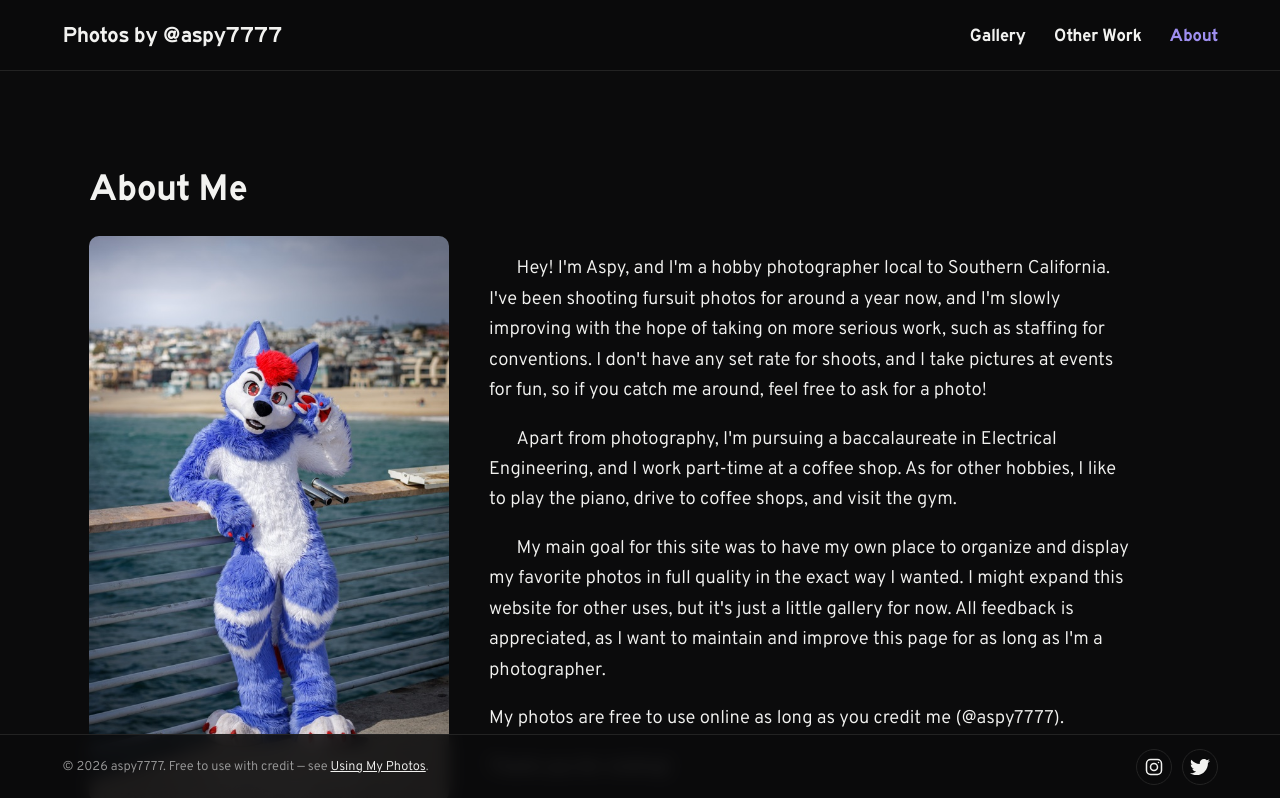
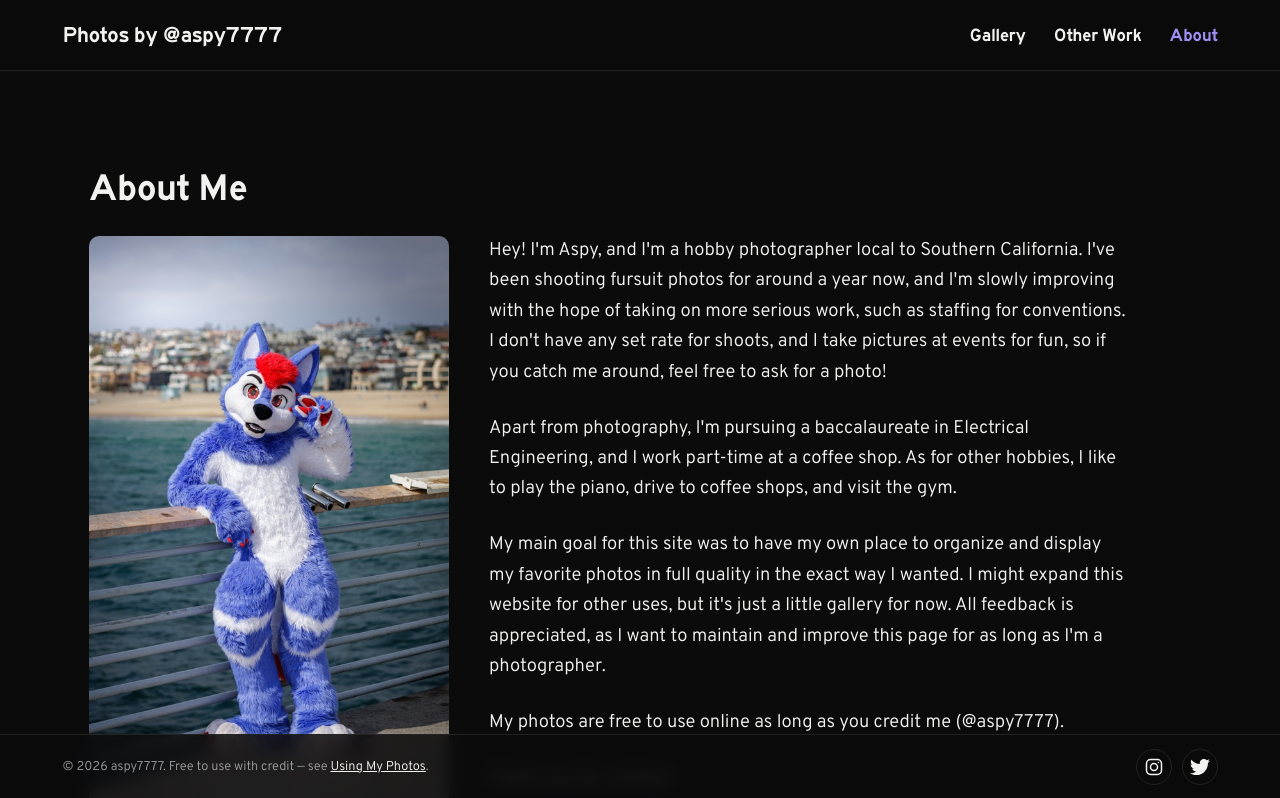
Before and after one commit to steampiano/PhotographyPortfolio, a website: page about.html in a window 1280 px wide. Shown: the top 798 px of the page. Drawn offline with Linux system fonts and the light colour scheme.

Commit message:
Replace About Me paragraph indents with wider paragraph spacing
Swapped the book-style text-indent for a bit more margin-top between
paragraphs instead (1.4em vs the browser default's collapsed 1em),
first paragraph excluded so it doesn't drift from the heading above.

```diff
--- a/css/style.css
+++ b/css/style.css
@@ -621,27 +621,23 @@ a {
   }
 }
 
-/* Indented paragraphs for the bio prose — book-style. The two short
-   one-liner paragraphs (the photo-use note and the sign-off) read as
-   standalone statements, not prose flow, so they stay flush. */
-.about-text p {
-  text-indent: 1.5em;
-}
-
-.about-text .using-photos-note,
-.about-text p:last-of-type {
-  text-indent: 0;
-}
-
 .about-text {
   flex: 1 1 420px;
   min-width: 280px;
   max-width: 640px;
 }
 
+/* A bit more breathing room between paragraphs than the browser default
+   (1em, collapsing to 1em between adjacent paragraphs) — margin-top only
+   so the first paragraph doesn't get pushed away from the heading above. */
 .about-text p {
   font-size: 1.15rem;
   line-height: 1.65;
+  margin-top: 1.4em;
+}
+
+.about-text p:first-child {
+  margin-top: 0;
 }
 
 /* Slightly larger than the surrounding paragraphs — at 1.15rem, Roadgeek's
```
